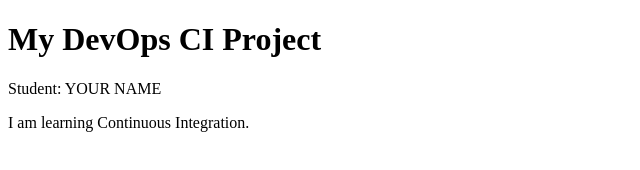
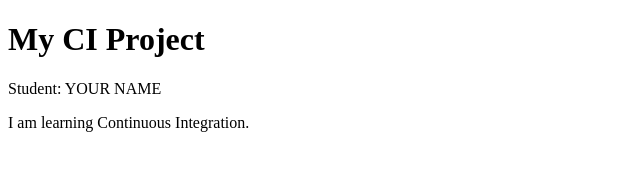
Before and after one commit to Gulzar1993/ci-homework, a plain HTML site: page index.html in a window 1280 px wide. Shown: the whole page, without its empty margins (0-640 px from the left). Drawn offline with Linux system fonts and the light colour scheme.

Commit message:
Test CI failure

```diff
--- a/index.html
+++ b/index.html
@@ -5,7 +5,7 @@
 </head>
 
 <body>
-    <h1>My DevOps CI Project</h1>
+    <h1>My CI Project</h1>
     <p>Student: YOUR NAME</p>
     <p>I am learning Continuous Integration.</p>
 </body>
```
